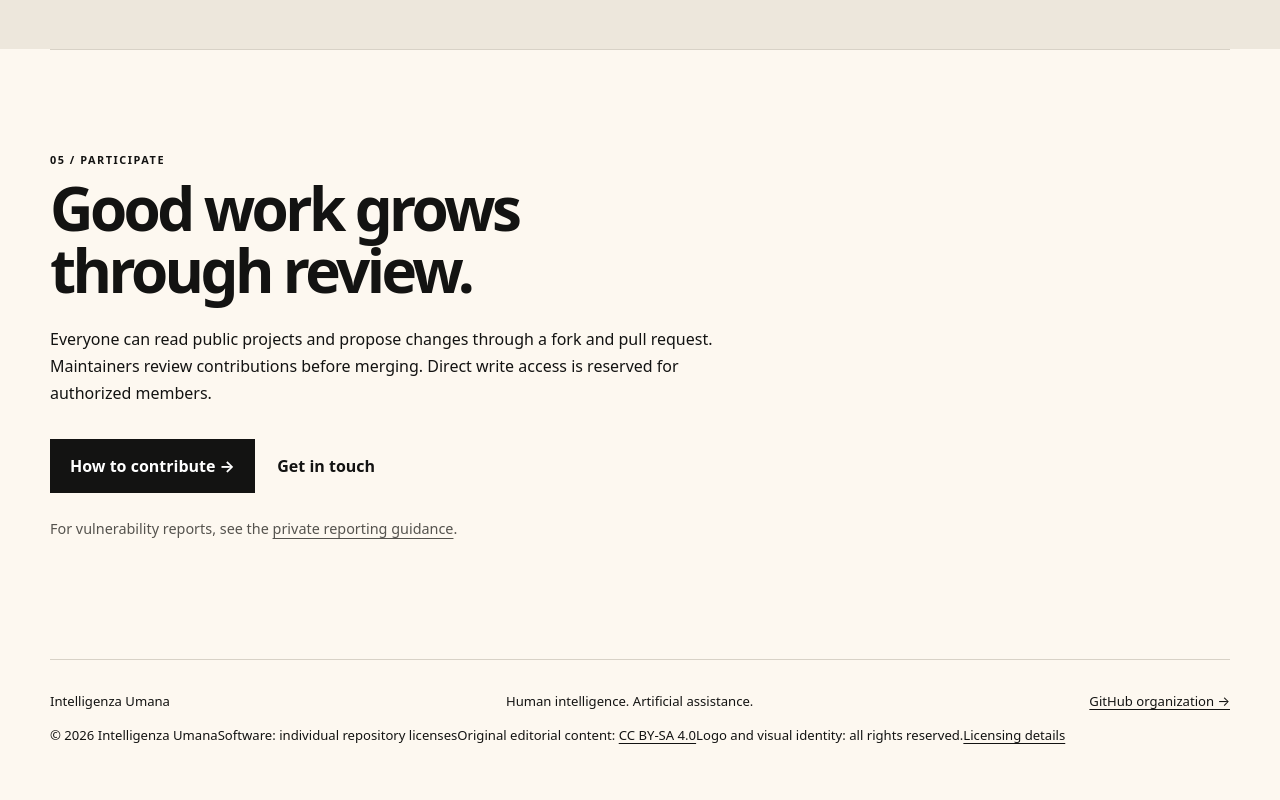
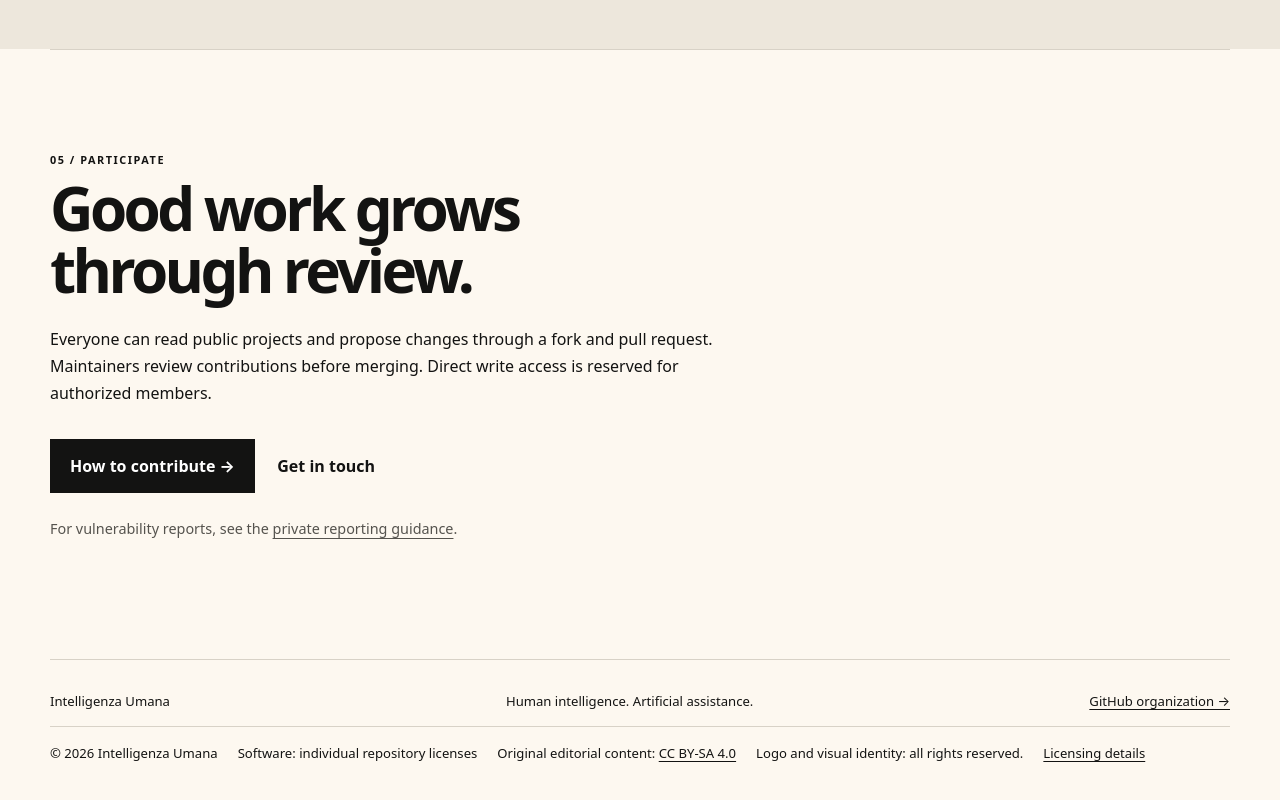
Before and after one commit to Intelligenza-Umana/intelligenza-umana-web, an Angular app: page / in a window 1280 px wide. Shown: the part 5208-6008 px from the top of the page. Built offline with nearby package versions, Linux system fonts and the light colour scheme; no server answers.

Commit message:
docs: add bilingual licensing footer and documentation

```diff
--- a/src/app/app.css
+++ b/src/app/app.css
@@ -107,3 +107,6 @@ h3{font-size:1.45rem;letter-spacing:-.035em;margin:1.75rem 0 .75rem;overflow-wra
  .footer{display:grid;grid-template-columns:1fr;gap:.6rem}
 }
 @media(prefers-reduced-motion:reduce){*,*::before,*::after{scroll-behavior:auto!important;transition:none!important}}
+
+.footer-licensing{flex-basis:100%;display:flex;flex-wrap:wrap;gap:.6rem 1.25rem;padding-top:1rem;border-top:1px solid #d8d2c7;line-height:1.6}
+@media(max-width:760px){.footer-licensing{flex-direction:column;gap:.4rem}}
```
